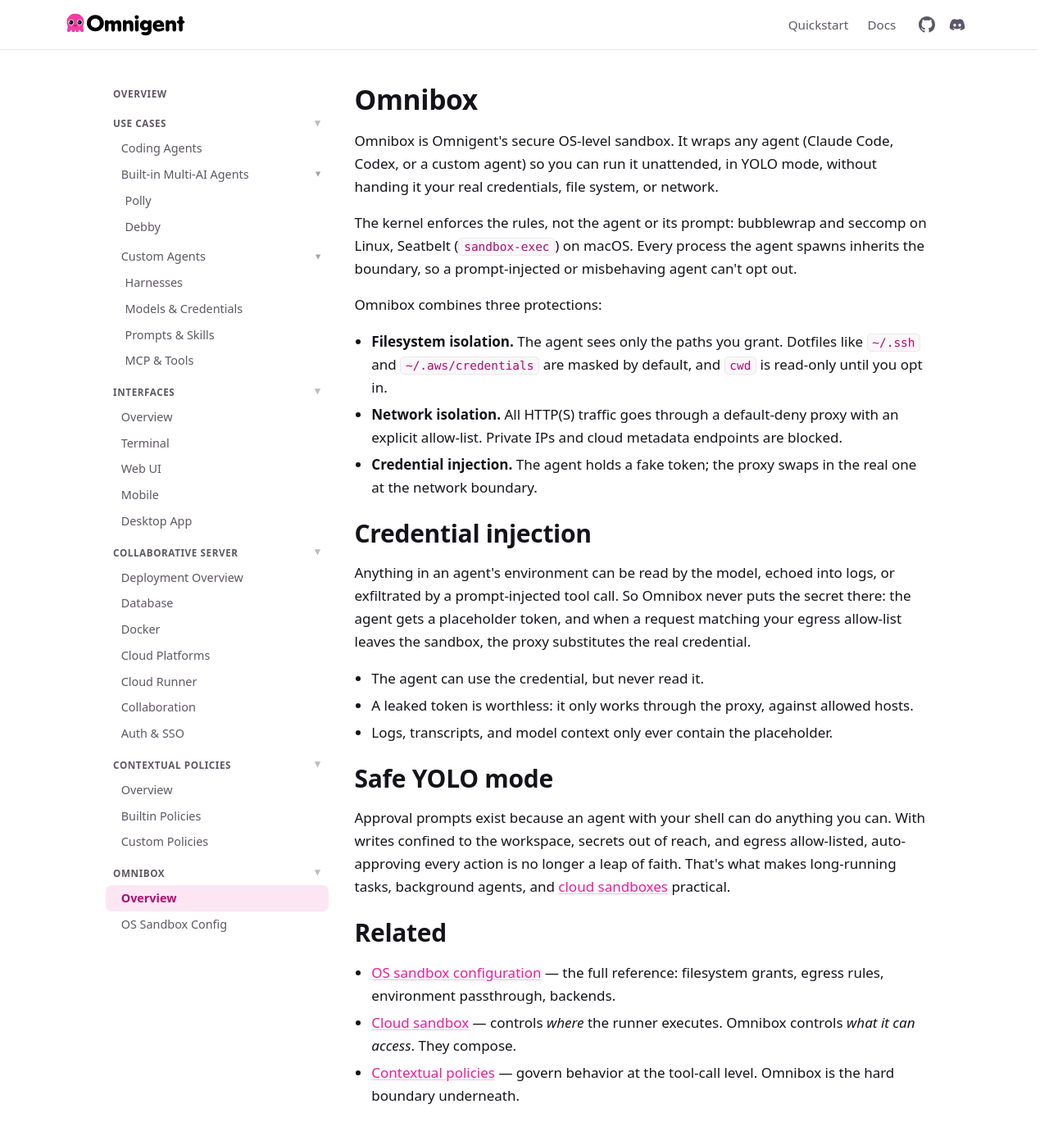
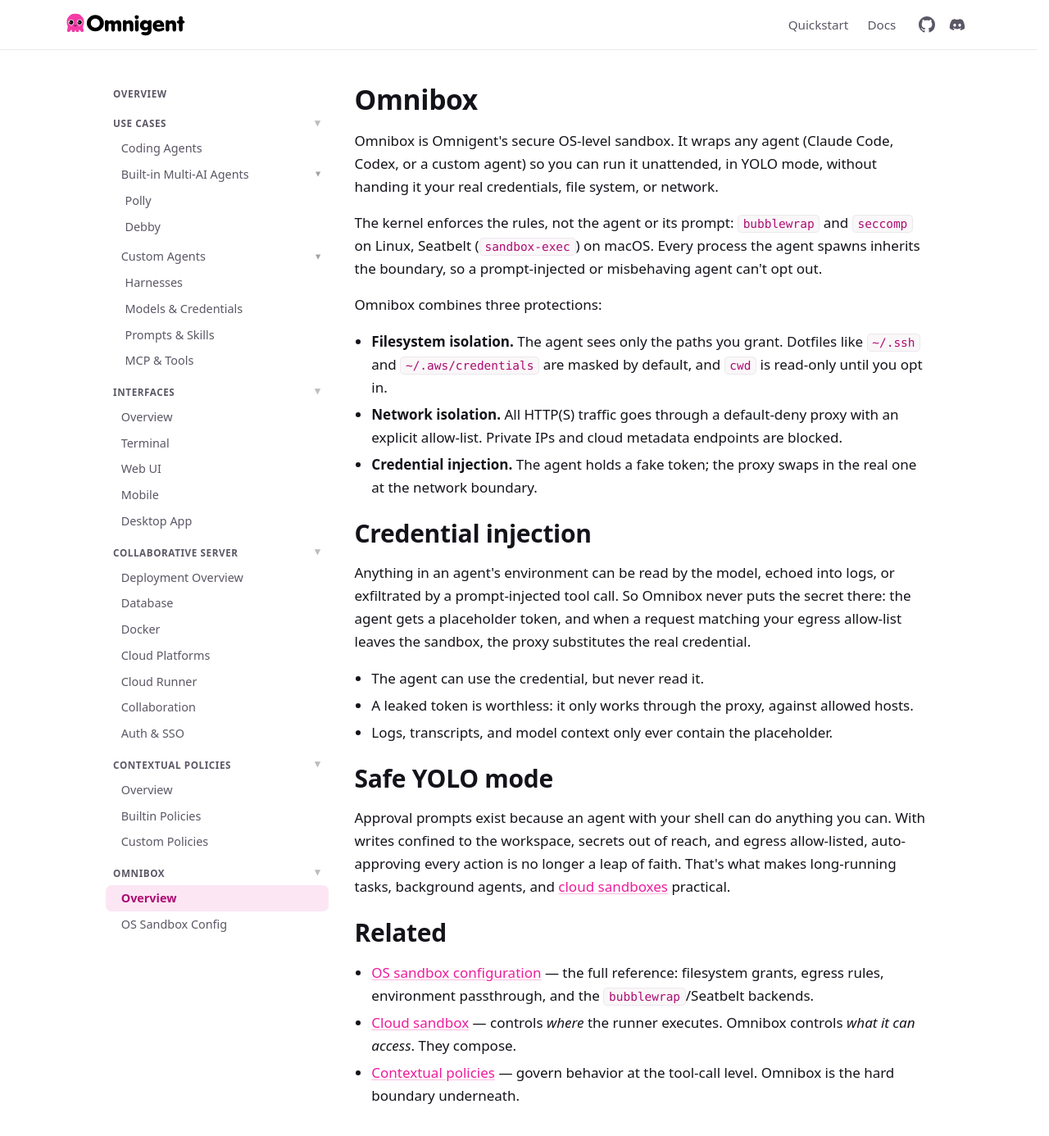
Before and after one commit to omnigent-ai/omnigent-site, a Next.js app: page /docs/omnibox in a window 1280 px wide. Shown: the top 1386 px of the page at 82% size. Built offline with nearby package versions, Linux system fonts and the light colour scheme.

Commit message:
docs: code-format bubblewrap and seccomp on Omnibox page
Co-authored-by: Isaac

```diff
--- a/app/docs/omnibox/page.js
+++ b/app/docs/omnibox/page.js
@@ -14,8 +14,8 @@ export default function Page() {
       </p>
 
       <p>
-        The kernel enforces the rules, not the agent or its prompt: bubblewrap and seccomp on
-        Linux, Seatbelt (<code>sandbox-exec</code>) on macOS. Every process the agent spawns
+        The kernel enforces the rules, not the agent or its prompt: <code>bubblewrap</code> and{" "}
+        <code>seccomp</code> on Linux, Seatbelt (<code>sandbox-exec</code>) on macOS. Every process the agent spawns
         inherits the boundary, so a prompt-injected or misbehaving agent can{"'"}t opt out.
       </p>
 
@@ -69,7 +69,8 @@ export default function Page() {
       <ul>
         <li>
           <Link href="/docs/policies/os-sandbox">OS sandbox configuration</Link> — the full
-          reference: filesystem grants, egress rules, environment passthrough, backends.
+          reference: filesystem grants, egress rules, environment passthrough, and the{" "}
+          <code>bubblewrap</code>/Seatbelt backends.
         </li>
         <li>
           <Link href="/docs/deploy/cloud-sandbox">Cloud sandbox</Link> — controls <em>where</em>{" "}
```
